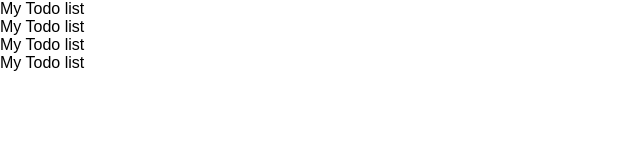
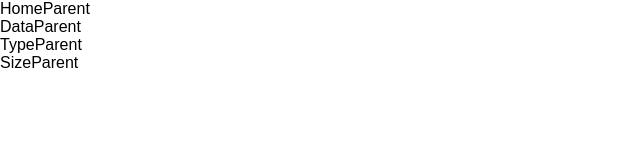
Before and after one commit to Soluyanov-Andrey/file-manager, a React (Create React App) app: page / in a window 1280 px wide. Shown: the top 160 px of the page, without its empty margins (0-640 px from the left). Built offline with nearby package versions, Linux system fonts and the light colour scheme.

Commit message:
Небольшой рефакторинг

```diff
--- a/src/index.js
+++ b/src/index.js
@@ -4,35 +4,35 @@ import App from './App';
 import './index.css';
 
 
-const Home=()=>{
+const HomeParent=()=>{
     return(
-        <div id="Home">My Todo list</div>
+        <div id="HomeParent">HomeParent</div>
     );
 };
 
-const Data=()=>{
+const DataParent=()=>{
     return(
-        <div id="Type">My Todo list</div>
+        <div id="DataParent">DataParent</div>
     );
 };
 
-const Type=()=>{
+const TypeParent=()=>{
     return(
-        <div id="Type">My Todo list</div>
+        <div id="TypeParent">TypeParent</div>
     );
 };
 
-const Size=()=>{
+const SizeParent=()=>{
     return(
-        <div id="Size">My Todo list</div>
+        <div id="SizeParent">SizeParent</div>
     );
 };
 const el = (
     <div>
-        <Home/>
-        <Data/>
-        <Type/>
-        <Size/>
+        <HomeParent/>
+        <DataParent/>
+        <TypeParent/>
+        <SizeParent/>
     </div>
 )
 
```
